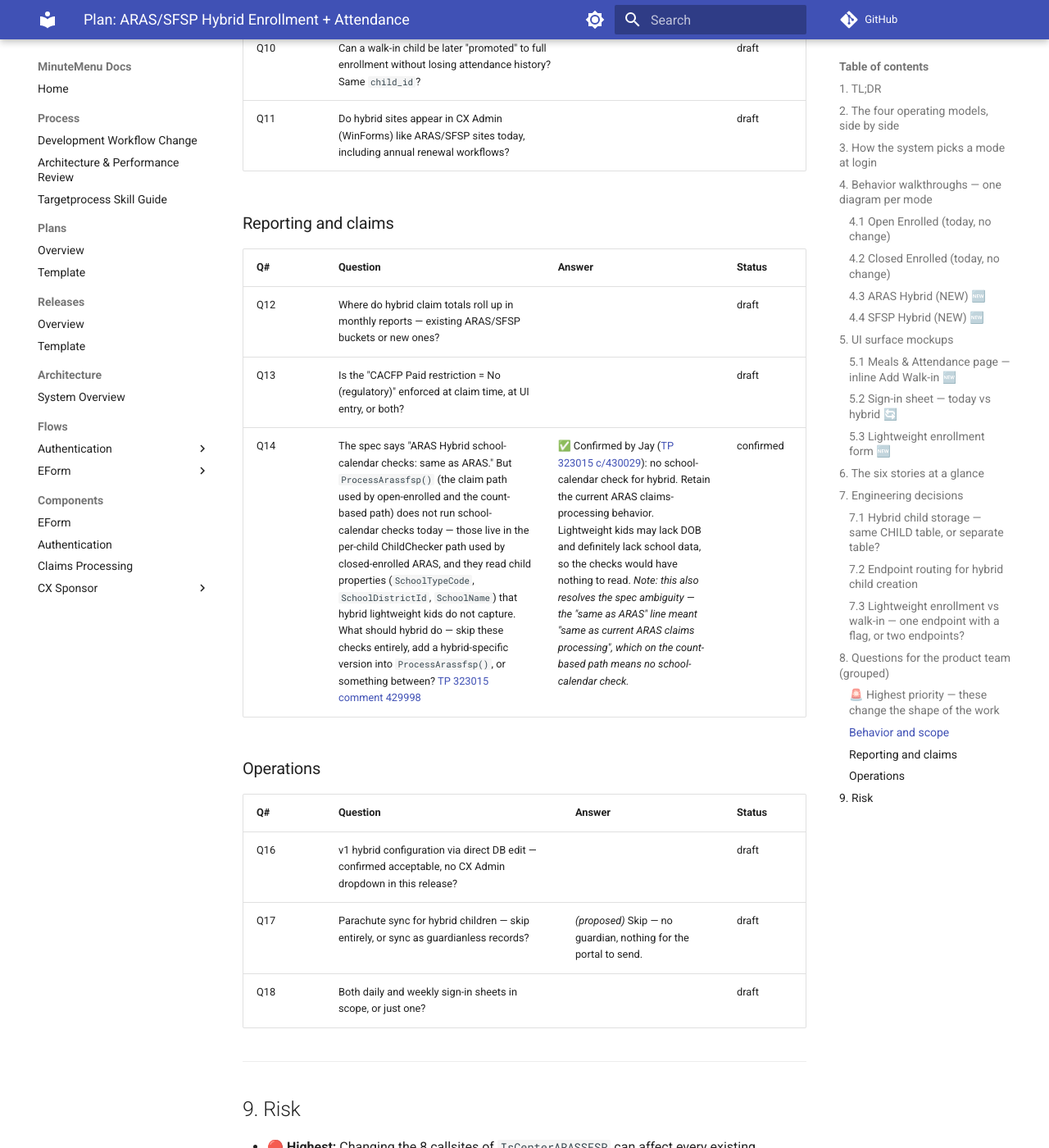
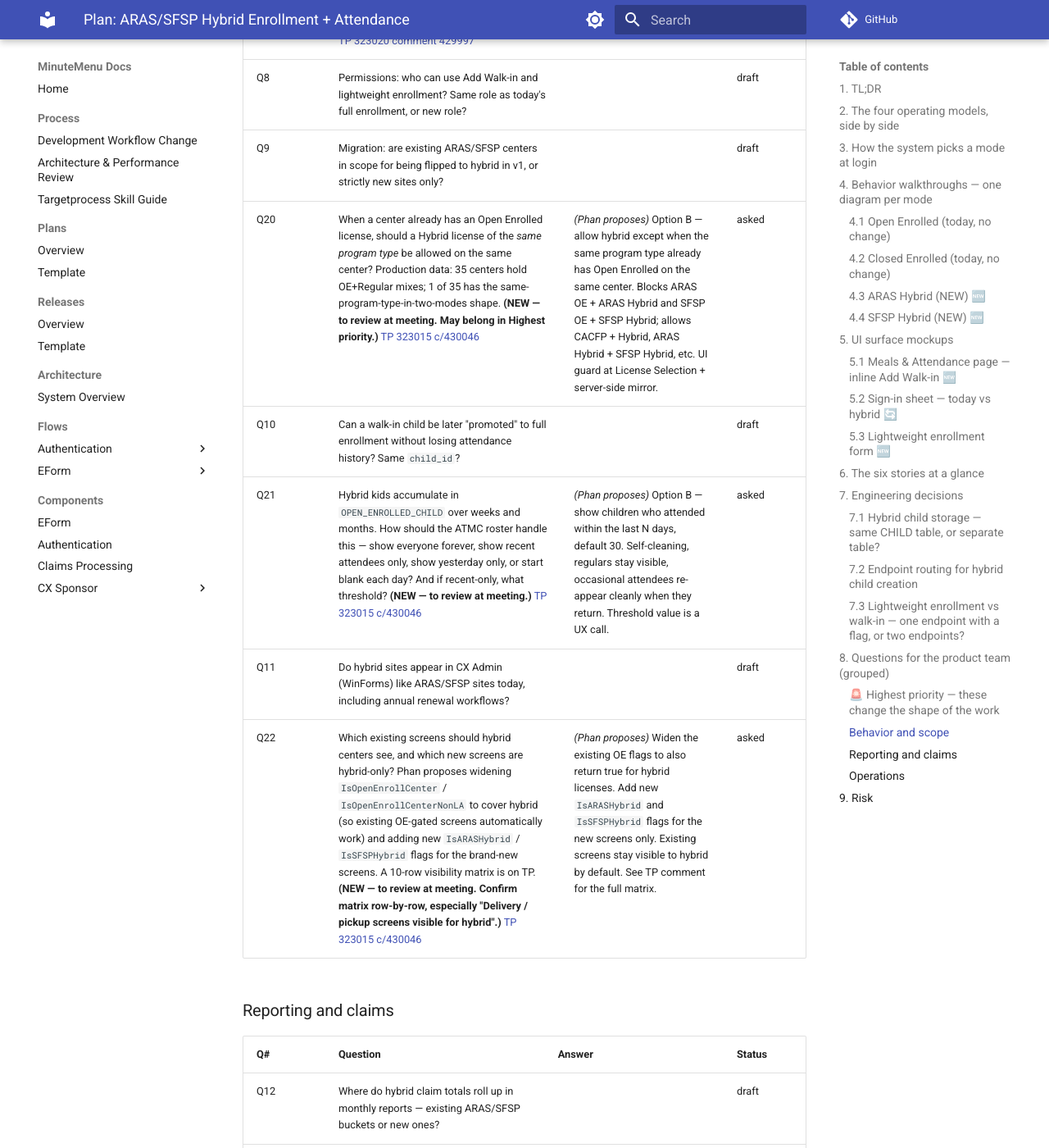
Before and after one commit to MinuteMenu/docs, an MkDocs documentation site: the page built from docs/plans/323000 hybrid enrollment and attendance/323000 brain storming.md, in a window 1280 px wide and 1400 px high, scrolled down 11385 px. Shown: the whole window at 82% size. Built offline with MkDocs 1.6.1 and Material for MkDocs 9.7.7, drawn with Linux system fonts in a browser that asks for light colours; comment, search, counter and statistics services are not loaded; some of the changed text lies outside the part shown.

Commit message:
Merge Phan's four new questions into §8 for meeting review
Phan posted five questions on TP 323015 c/430046 (2026-05-13). Four
are new topics; Phan's Q5 (which reopens our Q7) is deferred to a
later round.

The four new rows are inserted right under the closest existing
question:

- Q19 (identify hybrid in code)   under Q1 (terminology)
- Q20 (license coexistence)        under Q9 (migration scope)
- Q21 (roster over time)           under Q10 (promotion path)
- Q22 (UI gating + visibility)     under Q11 (CX Admin parity)

Each row uses the same template: question text with "(NEW — to
review at meeting.)" tag, Phan's recommendation in the answer
column tagged "_(Phan proposes)_", status `asked`, hyperlink to the
TP comment. The team can confirm or push back row-by-row at the
estimation meeting.

Co-Authored-By: Claude Opus 4.7 (1M context) <noreply@anthropic.com>

```diff
--- a/docs/plans/323000 hybrid enrollment and attendance/323000 brain storming.md
+++ b/docs/plans/323000 hybrid enrollment and attendance/323000 brain storming.md
@@ -345,14 +345,18 @@ Where the Answer column shows `_(proposed)_` it is our working assumption; produ
 | Q#  | Question                                                                                                                                          | Answer | Status |
 | --- | ------------------------------------------------------------------------------------------------------------------------------------------------- | ------ | ------ |
 | Q1  | Does "partially enrolled" mean "closed enrolled" or something else? Story 323020 uses them interchangeably.                                       |        | draft  |
+| Q19 | How does the system identify a hybrid site in code? Today's Open Enrolled detection uses `program_type_code IN (1614, 2218) AND no active CHILD rows` because legacy codes are overloaded. Hybrid uses dedicated codes — should detection just check the program type, with no child-count heuristic? **(NEW — to review at meeting.)** [TP 323015 c/430046](https://minutemenu.tpondemand.com/entity/323015) | _(Phan proposes)_ Yes — identify hybrid sites purely by `program_type_code IN (AtRiskHybrid, SFSPHybrid)`. No child-count check. The existing Open Enrolled detection stays unchanged and the two paths do not overlap. | asked |
 | Q4  | Walk-in dedup rule: same first+last in this center today only, or across history?                                                                 |        | draft  |
 | Q5  | Multiple licenses per center — does the FE pass `licenseId` for walk-in, and where does it get it (session, user pick, single required field)? |        | draft  |
 | Q6  | Sign-in sheet date range: calendar month / service month / user-selected? Daily, weekly, or both variants kept?                                   |        | draft  |
 | Q7  | For ATMC on hybrid sites: should attendance be saved per child in a new `SFSP_CHILD_ATTENDANCE` table, with the aggregate count in the existing `SFSP_ATTENDANCE` recalculated as a sum on every save (same transaction)? UI and audit stay per-child; the claim engine still reads only `SFSP_ATTENDANCE`, so `ProcessArassfsp()` runs exactly as today. [TP 323020 comment 429997](https://minutemenu.tpondemand.com/entity/323020) | ✅ Confirmed by Jay ([TP 323020 c/430028](https://minutemenu.tpondemand.com/entity/323020)): "Let's proceed as suggested." Per-child rows in `SFSP_CHILD_ATTENDANCE`, aggregate `SFSP_ATTENDANCE` recalculated on every save, same transaction, no batch job. | confirmed |
 | Q8  | Permissions: who can use Add Walk-in and lightweight enrollment? Same role as today's full enrollment, or new role?                               |        | draft  |
 | Q9  | Migration: are existing ARAS/SFSP centers in scope for being flipped to hybrid in v1, or strictly new sites only?                                 |        | draft  |
+| Q20 | When a center already has an Open Enrolled license, should a Hybrid license of the *same program type* be allowed on the same center? Production data: 35 centers hold OE+Regular mixes; 1 of 35 has the same-program-type-in-two-modes shape. **(NEW — to review at meeting. May belong in Highest priority.)** [TP 323015 c/430046](https://minutemenu.tpondemand.com/entity/323015) | _(Phan proposes)_ Option B — allow hybrid except when the same program type already has Open Enrolled on the same center. Blocks ARAS OE + ARAS Hybrid and SFSP OE + SFSP Hybrid; allows CACFP + Hybrid, ARAS Hybrid + SFSP Hybrid, etc. UI guard at License Selection + server-side mirror. | asked |
 | Q10 | Can a walk-in child be later "promoted" to full enrollment without losing attendance history? Same `child_id`?                                  |        | draft  |
+| Q21 | Hybrid kids accumulate in `OPEN_ENROLLED_CHILD` over weeks and months. How should the ATMC roster handle this — show everyone forever, show recent attendees only, show yesterday only, or start blank each day? And if recent-only, what threshold? **(NEW — to review at meeting.)** [TP 323015 c/430046](https://minutemenu.tpondemand.com/entity/323015) | _(Phan proposes)_ Option B — show children who attended within the last N days, default 30. Self-cleaning, regulars stay visible, occasional attendees re-appear cleanly when they return. Threshold value is a UX call. | asked |
 | Q11 | Do hybrid sites appear in CX Admin (WinForms) like ARAS/SFSP sites today, including annual renewal workflows?                                     |        | draft  |
+| Q22 | Which existing screens should hybrid centers see, and which new screens are hybrid-only? Phan proposes widening `IsOpenEnrollCenter` / `IsOpenEnrollCenterNonLA` to cover hybrid (so existing OE-gated screens automatically work) and adding new `IsARASHybrid` / `IsSFSPHybrid` flags for the brand-new screens. A 10-row visibility matrix is on TP. **(NEW — to review at meeting. Confirm matrix row-by-row, especially "Delivery / pickup screens visible for hybrid".)** [TP 323015 c/430046](https://minutemenu.tpondemand.com/entity/323015) | _(Phan proposes)_ Widen the existing OE flags to also return true for hybrid licenses. Add new `IsARASHybrid` and `IsSFSPHybrid` flags for the new screens only. Existing screens stay visible to hybrid by default. See TP comment for the full matrix. | asked |
 
 ### Reporting and claims
 
```
